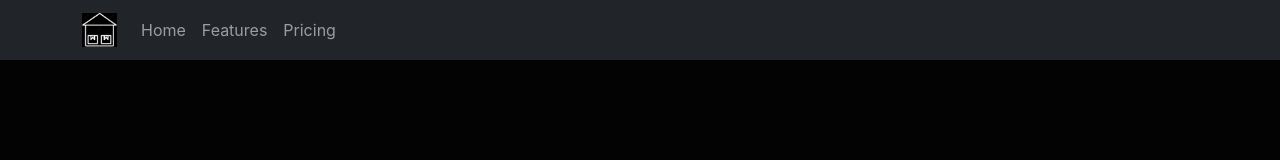
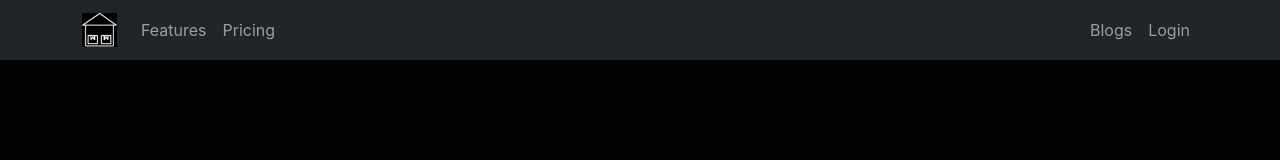
Before and after one commit to AkashMAbrrar/warehouse-management-client-site, a React (Create React App) app: page / in a window 1280 px wide. Shown: the top 160 px of the page. Built offline with nearby package versions, Linux system fonts and the light colour scheme; no server answers.

Commit message:
responsive header added

```diff
--- a/src/components/Shared/Header/Header.js
+++ b/src/components/Shared/Header/Header.js
@@ -6,16 +6,24 @@ import logo from '../../images/logo-1.png';
 const Header = () => {
     return (
         <>
-            <Navbar bg="dark" variant="dark">
+            <Navbar collapseOnSelect sticky='top' expand="lg" bg="dark" variant="dark">
                 <Container>
                     <Navbar.Brand href="#home">
                         <img className='logo' src={logo} alt="" />
                     </Navbar.Brand>
-                    <Nav className="me-auto">
-                        <Nav.Link href="#home">Home</Nav.Link>
-                        <Nav.Link href="#features">Features</Nav.Link>
-                        <Nav.Link href="#pricing">Pricing</Nav.Link>
-                    </Nav>
+                    <Navbar.Toggle aria-controls="responsive-navbar-nav" />
+                    <Navbar.Collapse id="responsive-navbar-nav">
+                        <Nav className="me-auto">
+                            <Nav.Link href="#features">Features</Nav.Link>
+                            <Nav.Link href="#pricing">Pricing</Nav.Link>
+                        </Nav>
+                        <Nav>
+                            <Nav.Link href="#deets">Blogs</Nav.Link>
+                            <Nav.Link eventKey={2} href="#memes">
+                                Login
+                            </Nav.Link>
+                        </Nav>
+                    </Navbar.Collapse>
                 </Container>
             </Navbar>
         </>
```
